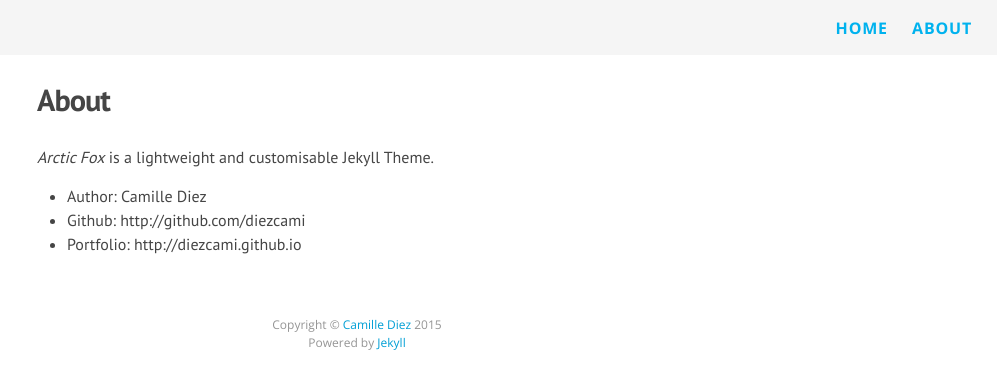
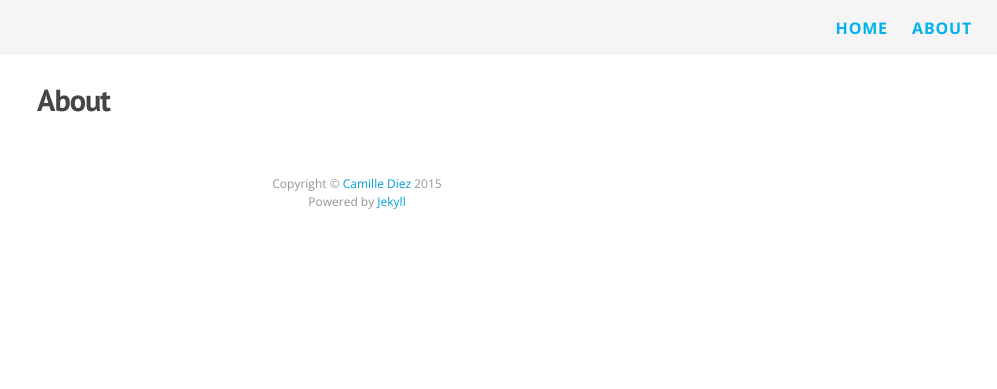
Before and after one commit to photofuck/photofuck.github.io, a Jekyll site: the page built from about.md, in a window 1280 px wide. Shown: the top 389 px of the page, without its empty margins (283-1280 px from the left). Built offline with Jekyll 4.4.1, drawn with Linux system fonts in a browser that asks for light colours; nearby versions of some CDN libraries; Markdown is read by kramdown in place of the engine named in the settings.

Commit message:
minor changes

```diff
--- a/_config.yml
+++ b/_config.yml
@@ -1,10 +1,10 @@
 # Site settings
-title: Arctic Fox
+title: PhotoScam
 email:
 description: > # this means to ignore newlines until "baseurl:"
   Jekyll Theme Demo
-baseurl: "/arctic-fox-theme" # the subpath of your site, e.g. /blog/
-url: "http://diezcami.github.io" # the base hostname & protocol for your site
+baseurl: "/" # the subpath of your site, e.g. /blog/
+url: "http://photofuck.github.io" # the base hostname & protocol for your site
 twitter_username: username
 github_username: username
 
--- a/about.md
+++ b/about.md
@@ -3,8 +3,3 @@ layout: page
 title: About
 permalink: /about/
 ---
-*Arctic Fox* is a lightweight and customisable Jekyll Theme.
-
-* Author: Camille Diez
-* Github: http://github.com/diezcami
-* Portfolio: http://diezcami.github.io
```
